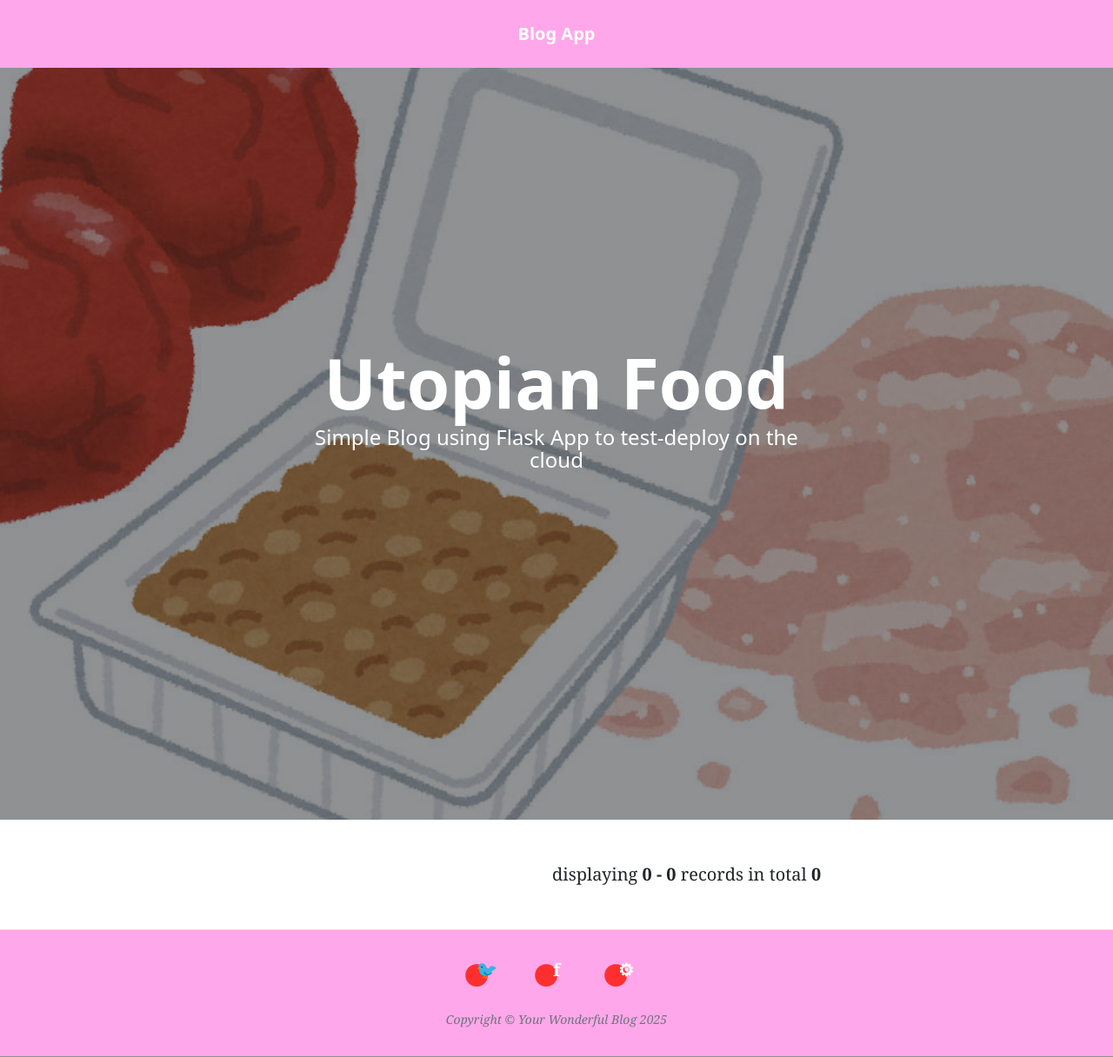
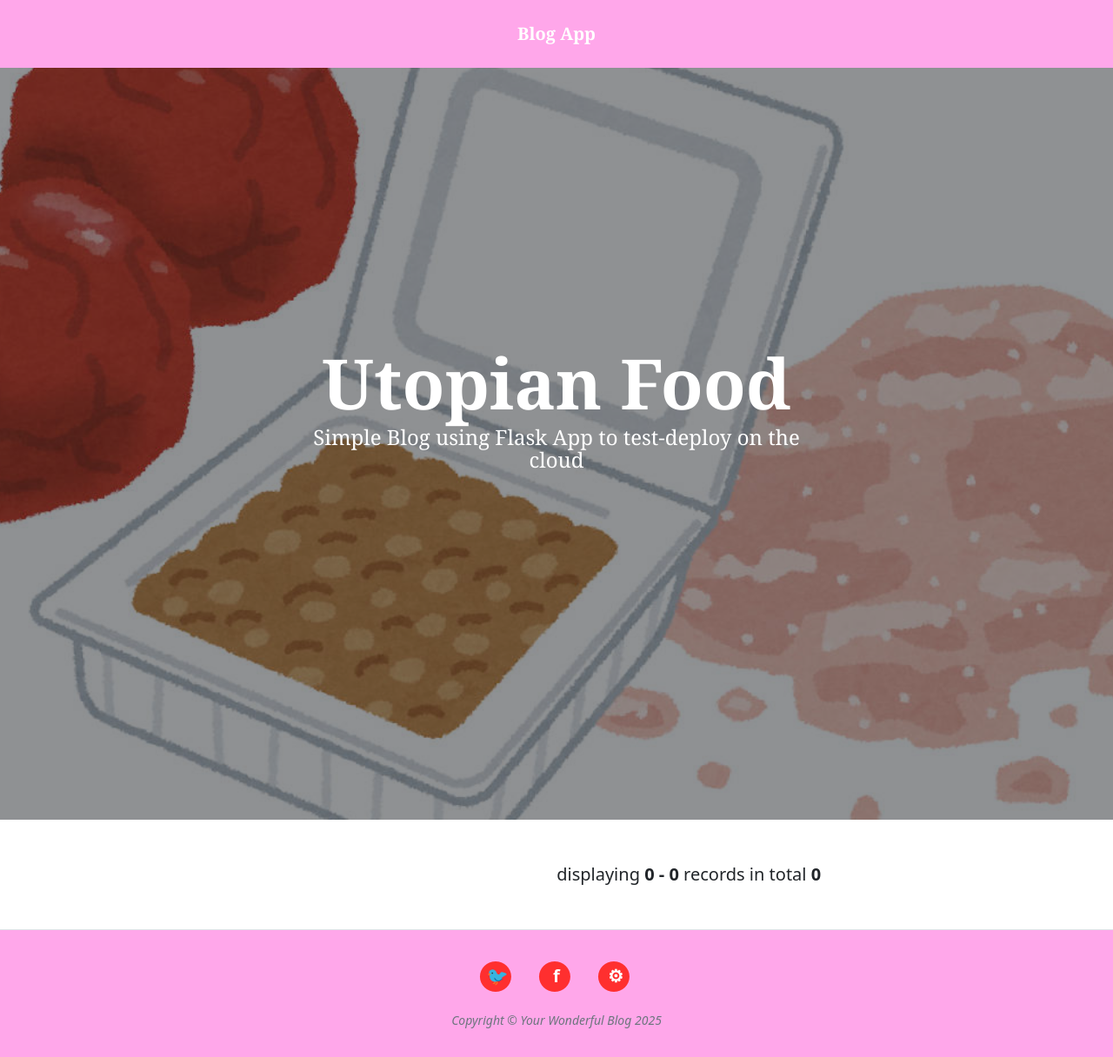
Before and after one commit to Shinya-GitHub-Center/flask-cloud-run-deploy, a Flask app: page / in a window 1280 px wide. Shown: the whole page at 87% size. Run offline with Flask 3, Linux system fonts and the light colour scheme; data that the repository does not hold is empty; some libraries are stand-ins or nearby versions.

Commit message:
some changes

```diff
--- a/app/crud/templates/layout_crud.html
+++ b/app/crud/templates/layout_crud.html
@@ -1,5 +1,5 @@
 <!DOCTYPE html>
-<html lang="en">
+<html>
 
 <head>
     <meta charset="UTF-8">
--- a/app/static/css/styles.css
+++ b/app/static/css/styles.css
@@ -12,7 +12,7 @@
 }
 
 body {
-    font-family: var(--accentFont);
+    font-family: var(--primaryFont);
     font-size: 20px;
     color: #212529;
     line-height: 1.5;
@@ -35,7 +35,7 @@ h3,
 h4,
 h5,
 h6 {
-    font-family: var(--primaryFont);
+    font-family: var(--accentFont);
     font-weight: 800;
 }
 
@@ -80,7 +80,7 @@ h6 {
 }
 
 .navbar-brand {
-    font-family: var(--primaryFont);
+    font-family: var(--accentFont);
     font-weight: 800;
     color: white;
     font-size: 1.25rem;
@@ -130,7 +130,7 @@ h6 {
     line-height: 1.1;
     display: block;
     margin-top: 0.625rem;
-    font-family: var(--primaryFont);
+    font-family: var(--accentFont);
     font-weight: 300;
 }
 
@@ -248,6 +248,7 @@ article p {
 .pagination li a {
     text-decoration: none;
     color: #000;
+    font-size: 1.1rem;
     padding: 5px 10px;
     border: 1px solid #ccc;
     border-radius: 5px;
@@ -278,7 +279,7 @@ article p {
 
 /* ========== Footer ========== */
 .footer {
-    padding: 1rem 0 2rem;
+    padding: 1.8rem 0 2rem;
     border-top: 1px solid #dee2e6;
     background-color: #ffa7ea;
 }
@@ -298,15 +299,15 @@ article p {
 .icon-circle {
     display: inline-block;
     position: relative;
-    width: 3.75rem;
-    height: 3.75rem;
+    width: 3rem;
+    height: 3rem;
 }
 
 .icon-bg {
     position: absolute;
     top: 0;
     left: 0;
-    font-size: 3.75rem;
+    font-size: 3rem;
     color: #ff2f2f;
     line-height: 1;
 }
--- a/app/templates/layout.html
+++ b/app/templates/layout.html
@@ -1,5 +1,5 @@
 <!DOCTYPE html>
-<html lang="en">
+<html>
 
 <head>
     <meta charset="UTF-8">
```
Also changed, not shown: app/crud/static/css/styles.css (+8 -8 lines).
